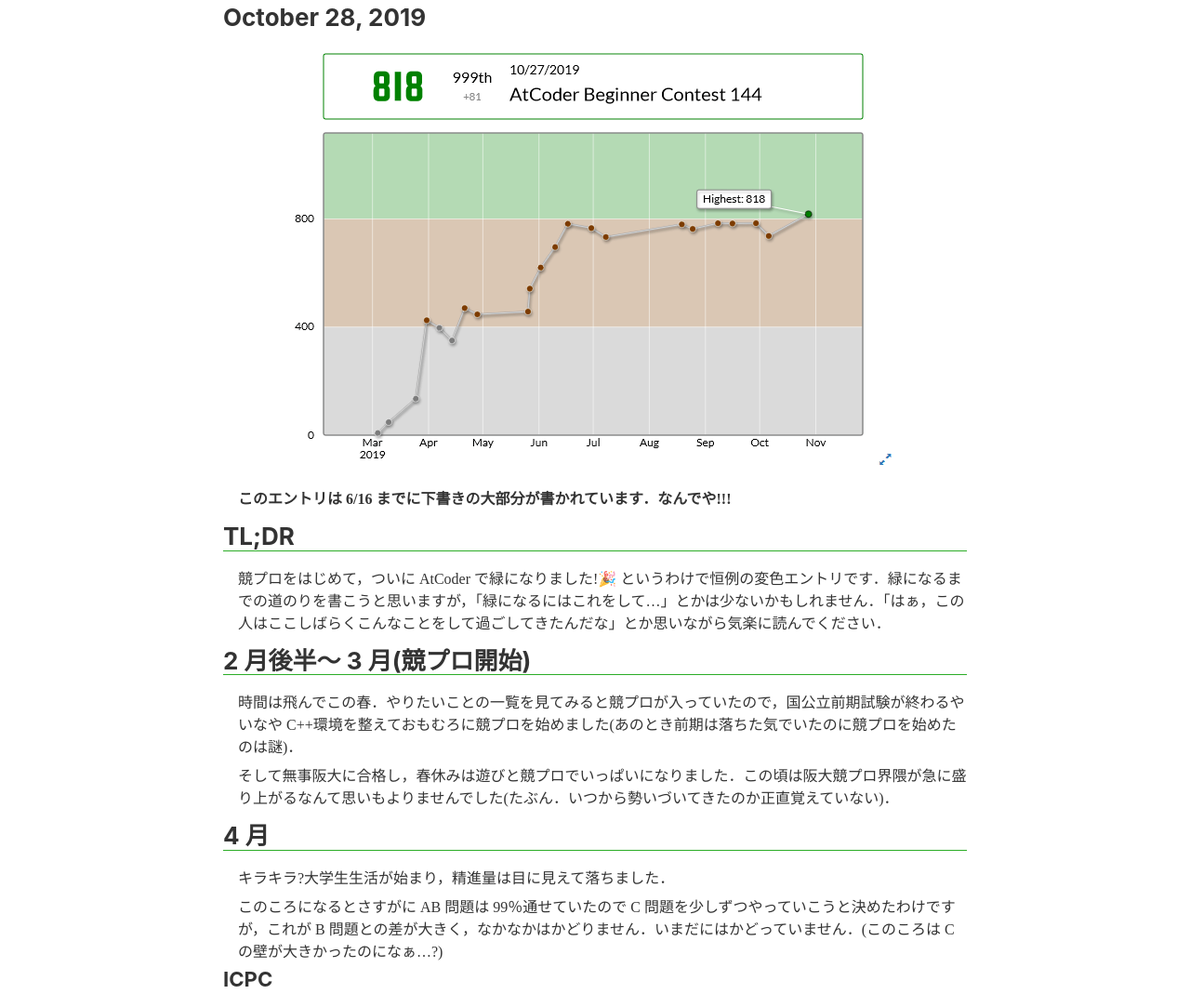
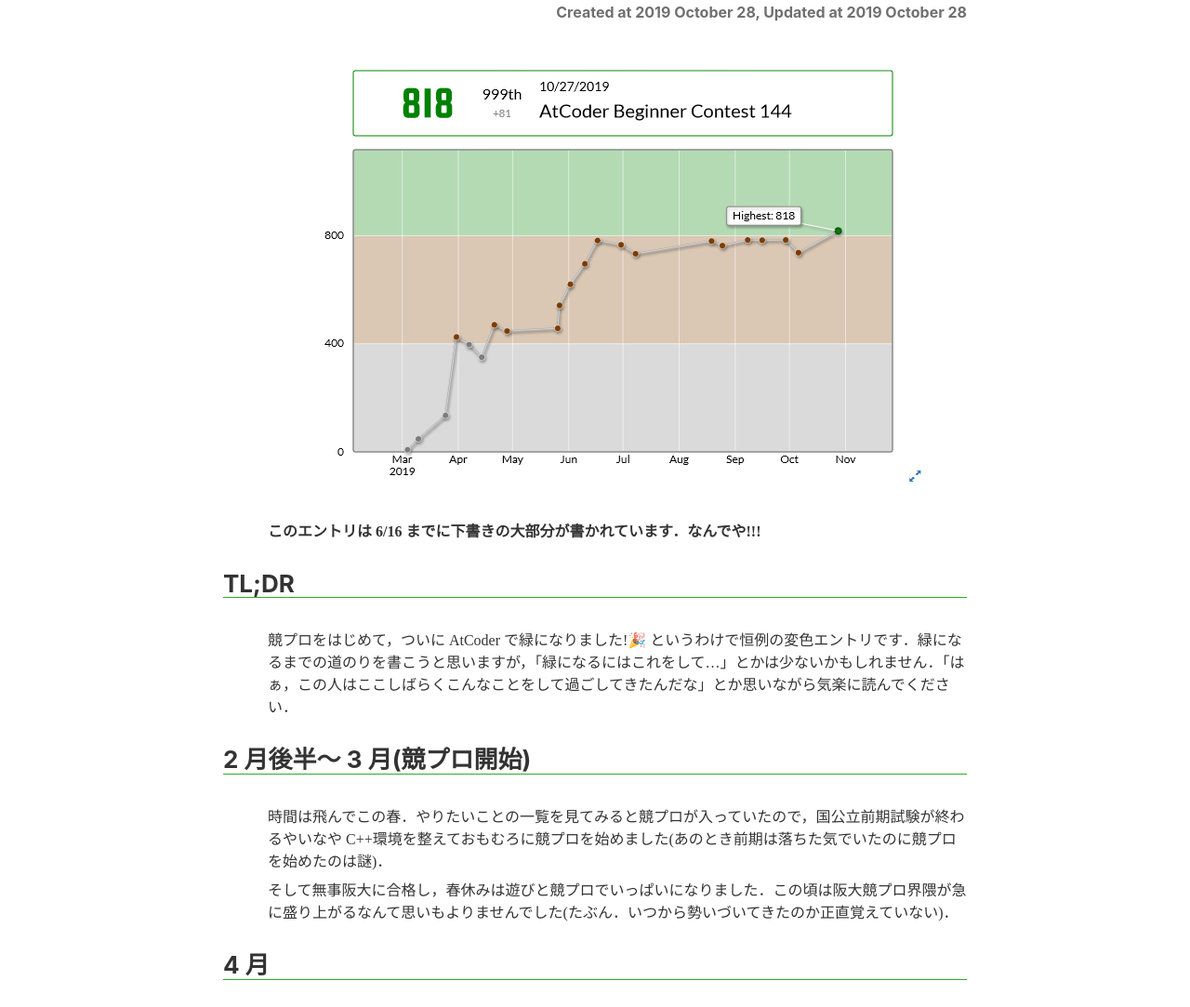
Before and after one commit to ikanago/blog, a Gatsby site: page /blog/became-atcoder-green in a window 1280 px wide. Shown: the part 177-1260 px from the top of the page at 93% size. Built offline with nearby package versions, Linux system fonts and the light colour scheme; Gatsby itself is replaced by a stand-in of ours.

Commit message:
📝 Add 2 different attributes regarding publish date to markdown pages

```diff
--- a/gatsby-node.js
+++ b/gatsby-node.js
@@ -13,7 +13,7 @@
     const result = await graphql(`
         {
             allMarkdownRemark(
-                sort: { order: DESC, fields: [frontmatter___date] }
+                sort: { order: DESC, fields: [frontmatter___createdAt] }
                 limit: 1000
             ) {
                 edges {
--- a/src/components/layout.css
+++ b/src/components/layout.css
@@ -260,12 +260,12 @@
 h3 {
     margin-left: 0;
     margin-right: 0;
-    margin-top: 0;
+    margin-top: 1.5rem;
     padding-bottom: 0;
     padding-left: 0;
     padding-right: 0;
     padding-top: 0;
-    margin-bottom: 1.45rem;
+    margin-bottom: 1rem;
     color: inherit;
     font-family: "Noto Sans JP", -apple-system, BlinkMacSystemFont, Segoe UI,
         Roboto, Oxygen, Ubuntu, Cantarell, Fira Sans, Droid Sans, Helvetica Neue,
--- a/src/markdown-pages/became-atcoder-green.md
+++ b/src/markdown-pages/became-atcoder-green.md
@@ -1,6 +1,7 @@
 ---
 slug: "/blog/became-atcoder-green"
-date: "2019-10-28"
+createdAt: "2019-10-28"
+updatedAt: "2019-10-28"
 title: "AtCoderで緑になりました"
 tags: ["comp-prog"]
 status: "published"
--- a/src/markdown-pages/c-compiler1.md
+++ b/src/markdown-pages/c-compiler1.md
@@ -1,6 +1,7 @@
 ---
 slug: "/blog/c-compiler1"
-date: "2019-06-27"
+createdAt: "2019-06-27"
+updatedAt: "2019-06-29"
 title: "Cコンパイラを自作する その1"
 tags: ["C", "compiler"]
 status: "published"
--- a/src/markdown-pages/c-compiler2.md
+++ b/src/markdown-pages/c-compiler2.md
@@ -1,6 +1,7 @@
 ---
 slug: "/blog/c-compiler2"
-date: "2019-10-24"
+createdAt: "2019-10-24"
+updatedAt: "2019-10-24"
 title: "Cコンパイラを自作する その2"
 tags: ["C", "compiler"]
 status: "published"
--- a/src/markdown-pages/create-portfolio-blog.md
+++ b/src/markdown-pages/create-portfolio-blog.md
@@ -1,6 +1,7 @@
 ---
 slug: "/blog/create-portfolio-and-blog"
-date: 2020-05-31
+createdAt: 2020-05-31
+updatedAt: 2020-05-31
 title: "Gatsby.jsでブログ兼ポートフォリオ"
 status: "draft"
 ---
--- a/src/markdown-pages/participated-icpc.md
+++ b/src/markdown-pages/participated-icpc.md
@@ -1,6 +1,7 @@
 ---
 slug: "/blog/participated-icpc"
-date: "2019-07-13"
+createdAt: "2019-07-13"
+updatedAt: "2019-07-13"
 title: "ICPC2019国内予選に参加しました"
 tags: ["comp-prog"]
 status: "published"
--- a/src/templates/blogTemplate.tsx
+++ b/src/templates/blogTemplate.tsx
@@ -15,7 +15,10 @@
                 <SEO title={frontmatter.title} />
                 <div className={styles.blogPostContainer}>
                     <h1>{frontmatter.title}</h1>
-                    <h2>{frontmatter.date}</h2>
+                    <h4 className={styles.date}>
+                        Created at {frontmatter.createdAt}, Updated at{" "}
+                        {frontmatter.updatedAt}
+                    </h4>
                     <div className={styles.blogPost}>
                         <div dangerouslySetInnerHTML={{ __html: html }} />
                     </div>
@@ -30,7 +33,8 @@
         markdownRemark(frontmatter: { slug: { eq: $slug } }) {
             html
             frontmatter {
-                date(formatString: "MMMM DD, YYYY")
+                createdAt(formatString: "YYYY MMMM DD")
+                updatedAt(formatString: "YYYY MMMM DD")
                 slug
                 title
             }
--- a/src/templates/template.module.css
+++ b/src/templates/template.module.css
@@ -5,11 +5,24 @@
     padding: 3rem 0;
 }
 
+.date {
+    text-align: right;
+    opacity: 0.7;
+}
+
 .blogPost h2 {
-    margin: 1rem 0;
+    margin: 2rem 0;
     border-bottom: 0.1rem solid #2cad27;
 }
 
+.blogPost h3 {
+    margin-left: 1rem;
+}
+
 .blogPost p {
-    padding-left: 1rem;
+    margin-left: 3rem;
 }
+
+.blogPost img {
+    margin: 1rem 0;
+}
```
Also changed, not shown: src/components/Articles/Articles.tsx (+5 -5 lines).
